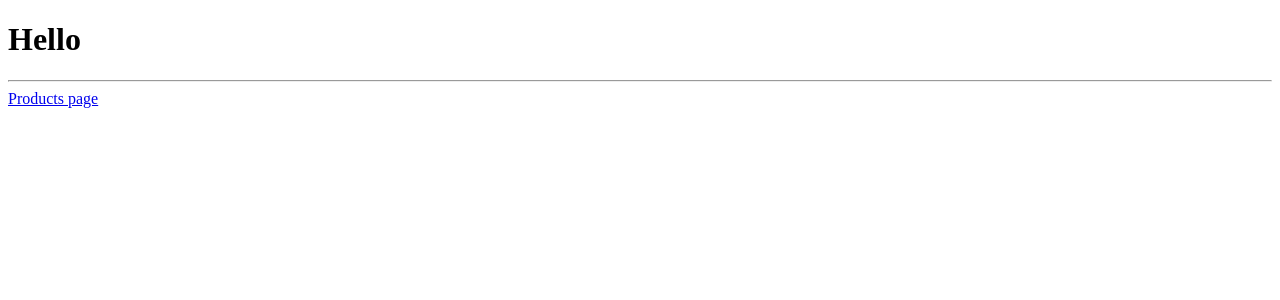
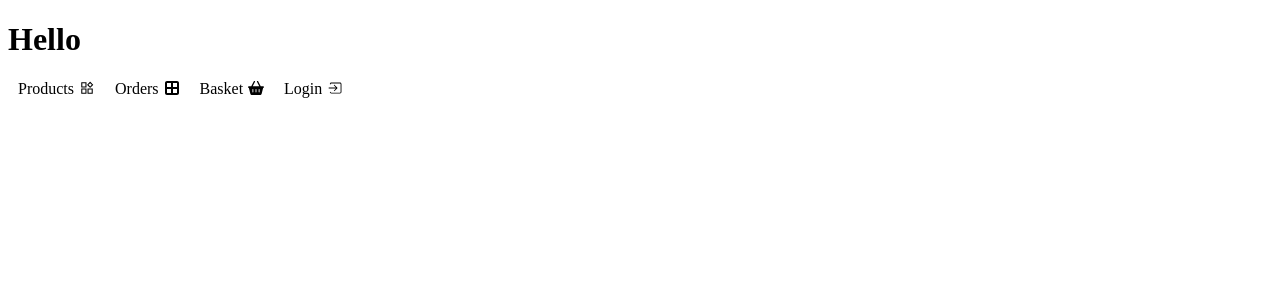
Before and after one commit to AmirSherov/next.js-project, a Next.js app: page / in a window 1280 px wide. Shown: the top 300 px of the page. Built offline with nearby package versions, Linux system fonts and the light colour scheme.

Commit message:
first com

```diff
--- /dev/null
+++ b/app/nav/index.js
@@ -0,0 +1,17 @@
+import "./style.scss"
+import { AiOutlineProduct } from "react-icons/ai";
+import { FaBorderAll } from "react-icons/fa6";
+import { FaBasketShopping } from "react-icons/fa6";
+import { IoIosLogIn } from "react-icons/io";
+export default function Nav() {
+    return(
+        <div className="navigation-wrapper">
+            <div className="navigation-items">
+                <div><span>Products</span><span><AiOutlineProduct /></span></div>
+                <div><span>Orders</span><span><FaBorderAll /></span></div>
+                <div><span>Basket</span><span><FaBasketShopping /></span></div>
+                <div><span>Login</span><span><IoIosLogIn /></span></div>
+            </div>
+        </div>
+    )
+}
--- /dev/null
+++ b/app/nav/style.scss
@@ -0,0 +1,16 @@
+.navigation-wrapper{
+    display: flex;
+    justify-content: space-between;
+    align-items: center;
+    padding: 0 10px;
+    .navigation-items{
+        display: flex;
+        justify-content: space-between;
+        align-items: center;
+        gap: 20px;
+        div{
+            display:  flex;
+            gap: 5px;
+        }
+    }
+}
--- a/app/page.js
+++ b/app/page.js
@@ -1,10 +1,10 @@
 import Link from "next/link";
+import NAV from "./nav";
 export default function Home() {
   return (
     <>
         <h1>Hello</h1>
-        <hr />
-        <Link href="./products">Products page</Link>
+        <NAV />
     </>
   );
 }
--- a/package.json
+++ b/package.json
@@ -7,7 +7,7 @@
     "build": "next build",
     "start": "next start",
     "lint": "next lint",
-    "json-server": "json-server --watch db.json --port 3001",
+    "json-server": "json-server --watch db.json --port 3002",
     "serve": "concurrently \"npm run dev\" \"npm run json-server\""
   },
   "dependencies": {
@@ -16,6 +16,7 @@
     "next": "15.0.1",
     "react": "19.0.0-rc-69d4b800-20241021",
     "react-dom": "19.0.0-rc-69d4b800-20241021",
+    "react-icons": "^5.3.0",
     "sass": "^1.80.4"
   }
 }
```
Also changed, not shown: app/products/page.js (deleted, +0 -32 lines), app/products/style.scss (deleted), 1 other file (tests, documents, lock files or other folders).
